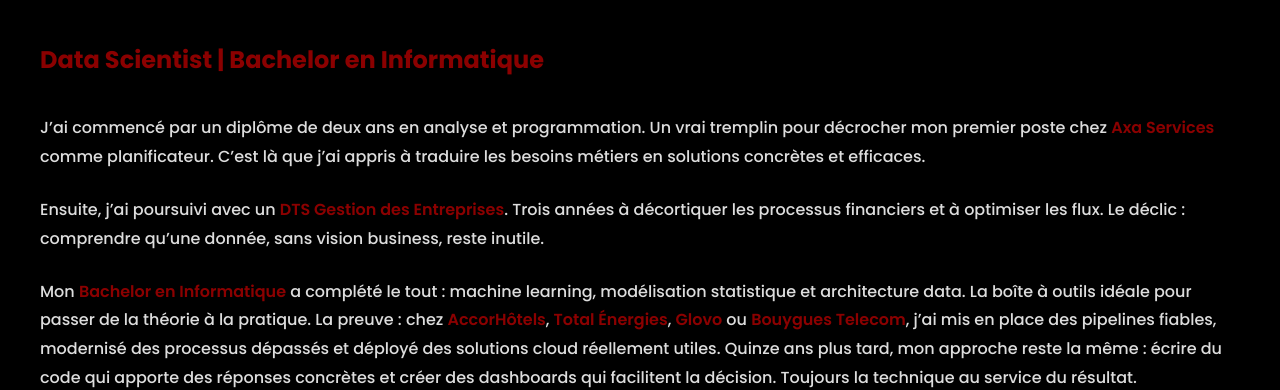
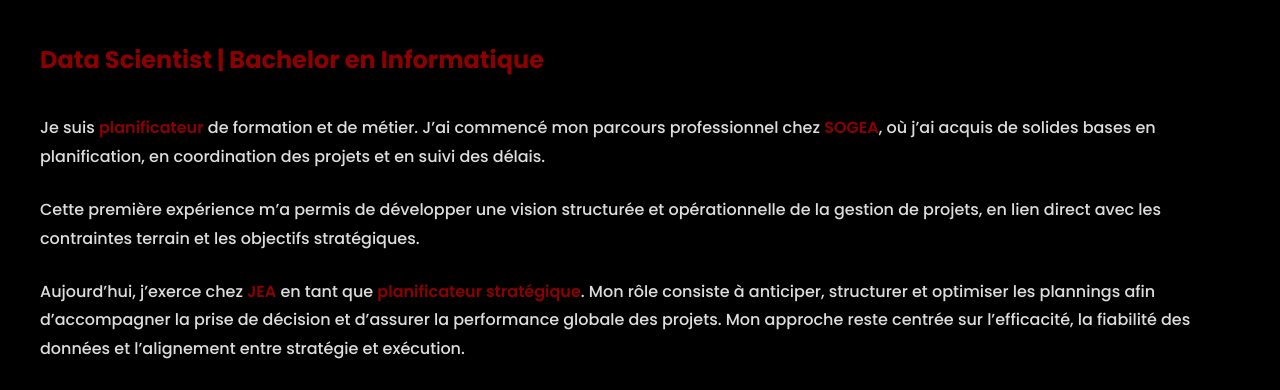
Before and after one commit to ahmedbounacer/ANacer.github.io, a plain HTML site: page index.html in a window 1280 px wide. Shown: the part 970-1360 px from the top of the page. Drawn offline with nearby package versions, Linux system fonts and the light colour scheme.

Commit message:
Update index.html

```diff
--- a/index.html
+++ b/index.html
@@ -101,9 +101,15 @@
                 <div class="about__content">
                     <h3>Data Scientist | Bachelor en Informatique</h3>
 
-                    <div class="about__description">
-                    <p> J’ai commencé par un diplôme de deux ans en analyse et programmation. Un vrai tremplin pour décrocher mon premier poste chez <strong>Axa Services</strong> comme planificateur. C’est là que j’ai appris à traduire les besoins métiers en solutions concrètes et efficaces. </p> <p> Ensuite, j’ai poursuivi avec un <strong>DTS Gestion des Entreprises</strong>. Trois années à décortiquer les processus financiers et à optimiser les flux. Le déclic : comprendre qu’une donnée, sans vision business, reste inutile. </p> <p> Mon <strong>Bachelor en Informatique</strong> a complété le tout : machine learning, modélisation statistique et architecture data. La boîte à outils idéale pour passer de la théorie à la pratique. La preuve : chez <strong>AccorHôtels</strong>, <strong>Total Énergies</strong>, <strong>Glovo</strong> ou <strong>Bouygues Telecom</strong>, j’ai mis en place des pipelines fiables, modernisé des processus dépassés et déployé des solutions cloud réellement utiles. Quinze ans plus tard, mon approche reste la même : écrire du code qui apporte des réponses concrètes et créer des dashboards qui facilitent la décision. Toujours la technique au service du résultat. </p>
-                    </div>
+                    <div class="about__description"><p>
+    Je suis <strong>planificateur</strong> de formation et de métier. J’ai commencé mon parcours professionnel chez <strong>SOGEA</strong>, où j’ai acquis de solides bases en planification, en coordination des projets et en suivi des délais.
+</p>
+<p>
+    Cette première expérience m’a permis de développer une vision structurée et opérationnelle de la gestion de projets, en lien direct avec les contraintes terrain et les objectifs stratégiques.
+</p>
+<p>
+    Aujourd’hui, j’exerce chez <strong>JEA</strong> en tant que <strong>planificateur stratégique</strong>. Mon rôle consiste à anticiper, structurer et optimiser les plannings afin d’accompagner la prise de décision et d’assurer la performance globale des projets. Mon approche reste centrée sur l’efficacité, la fiabilité des données et l’alignement entre stratégie et exécution.
+</p>
 
 
 
```
